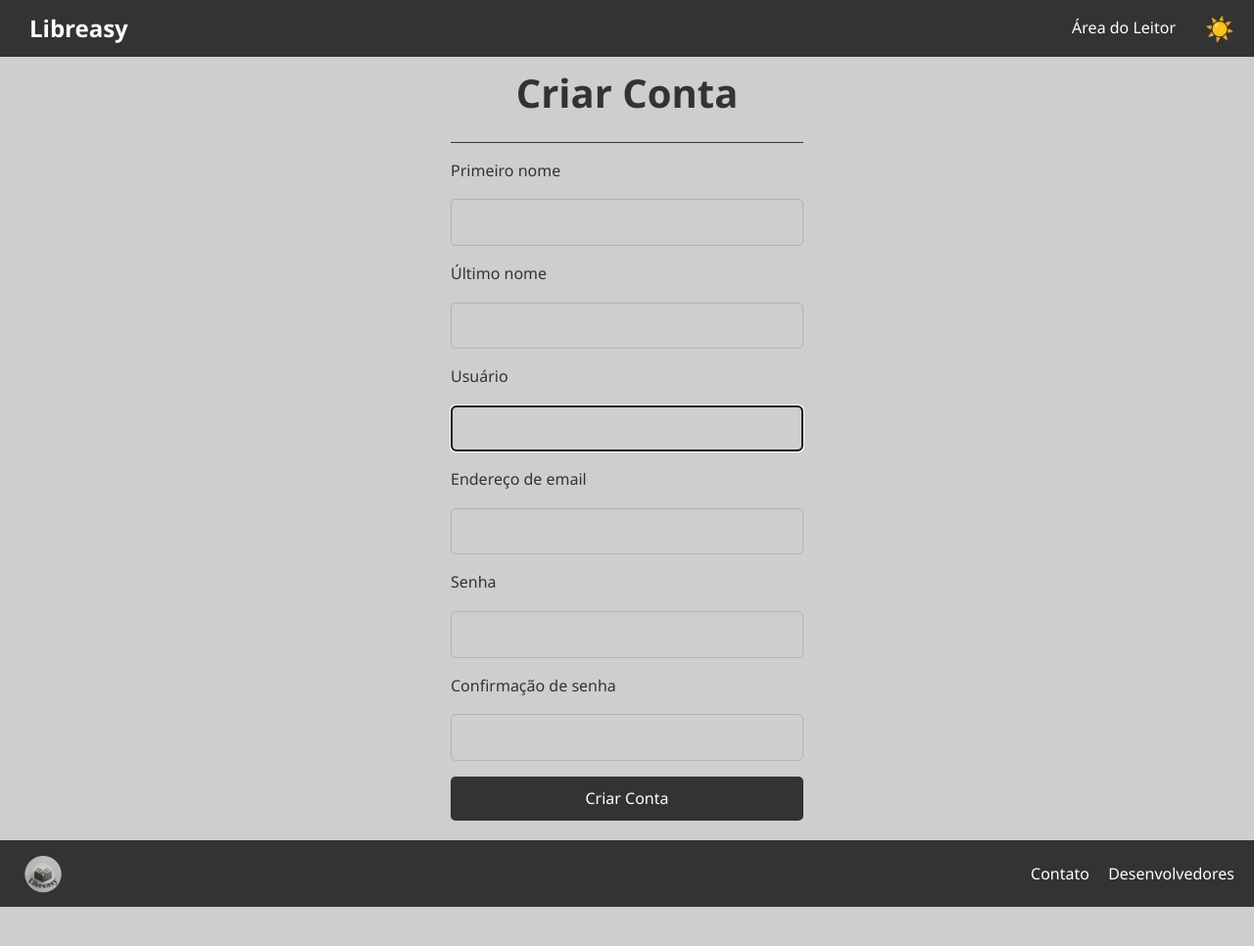
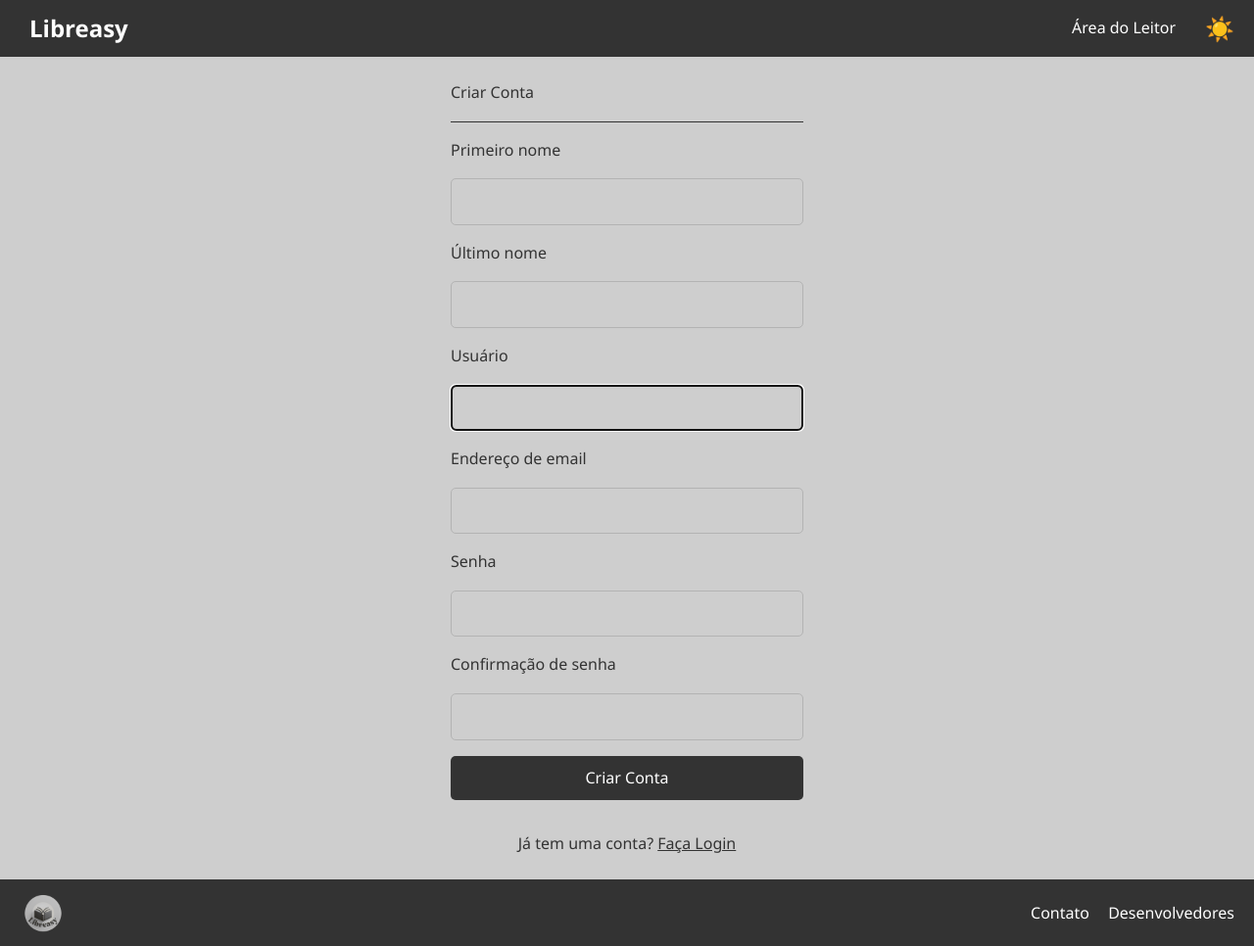
Before and after one commit to mariahelenlima/Libreasy, a Django app: page /criar-conta/ in a window 1280 px wide. Shown: the whole page at 98% size. Before the commit the page ends 926 px from the top, so only its background shows below. Run offline with Django 5.2, Linux system fonts and the light colour scheme.

Commit message:
footer corrigido

```diff
--- a/static/css/Style.css
+++ b/static/css/Style.css
@@ -38,7 +38,6 @@ html, body {
     flex-direction: column;
     justify-content: space-evenly;
     width: 100%;
-    height: 100vh;
 }
 
 .libreasy-logo {
@@ -194,17 +193,6 @@ footer .footer-right a {
     gap: 1em; /* Espaçamento entre os elementos */
 }
 
-.form-container h1 {
-    padding: 0.25em;
-    color: var(--text-color);
-    font-weight: bold;
-    font-size: 2.5rem;
-    text-align: center;
-    margin: 0 auto;
-    line-height: 1.2;
-    width: 80%;
-}
-
 .form-criar-conta {
     display: flex;
     flex-direction: column;
@@ -264,12 +252,7 @@ footer .footer-right a {
 }
 
 /* Textos */
-.pagina-login h1 {
-    color: var(--text-color);
-    font-size: 2rem;
-    text-align: center;
-    margin-bottom: 0.5rem;
-}
+
 
 .pagina-login > p {
     color: var(--text-color);
@@ -358,12 +341,6 @@ footer .footer-right a {
     max-width: 800px; /* Define uma largura máxima para o conteúdo */
 }
 
-
-.pagina-contato h1 {
-    padding: 1.25em;
-}
-
-
 .quem-somos, .missao-visao-valores, .contato-info {
     margin: 1.875em; /* 30px em em */
 }
--- a/templates/contato.html
+++ b/templates/contato.html
@@ -9,8 +9,8 @@
 <!----------------------------------------------------------------------------------->
     <main class="main-contato">
         <div class="pagina-contato">
-            <div class="contato-info">
-            <h1 class="font-bold text-4xl"> Biblioteca Exemplo </h1>
+            <h1 class="font-bold text-5xl"> Biblioteca Exemplo </h1>
+            <div class="contato-info ">
             <p> • Esse site funciona apenas como método de consulta de nosso acervo de livros.</p>
             <p> • Não realizamos venda, aluguel ou empréstimos de livros através do mesmo.</p>
             <p> • Caso tenha interesse em algum dos livros, venha em nosso endereço retirá-lo conosco! </p>
--- a/templates/desenvolvedores.html
+++ b/templates/desenvolvedores.html
@@ -9,8 +9,8 @@
 <!----------------------------------------------------------------------------------->
     <main class="main-contato">
         <div class="pagina-contato">
-            <h1 class="font-bold text-4xl">Libreasy </h1>
-            <hr>
+            <h1 class="font-bold text-5xl">Libreasy </h1>
+
             <div class="quem-somos">
                 <h2 class="font-bold text-3xl">Quem Somos</h2>
                 <p>Somos uma equipe de desenvolvedores preocupados com o incentivo à leitura.</p>
```
Also changed, not shown: templates/index.html (+0 -11 lines).
